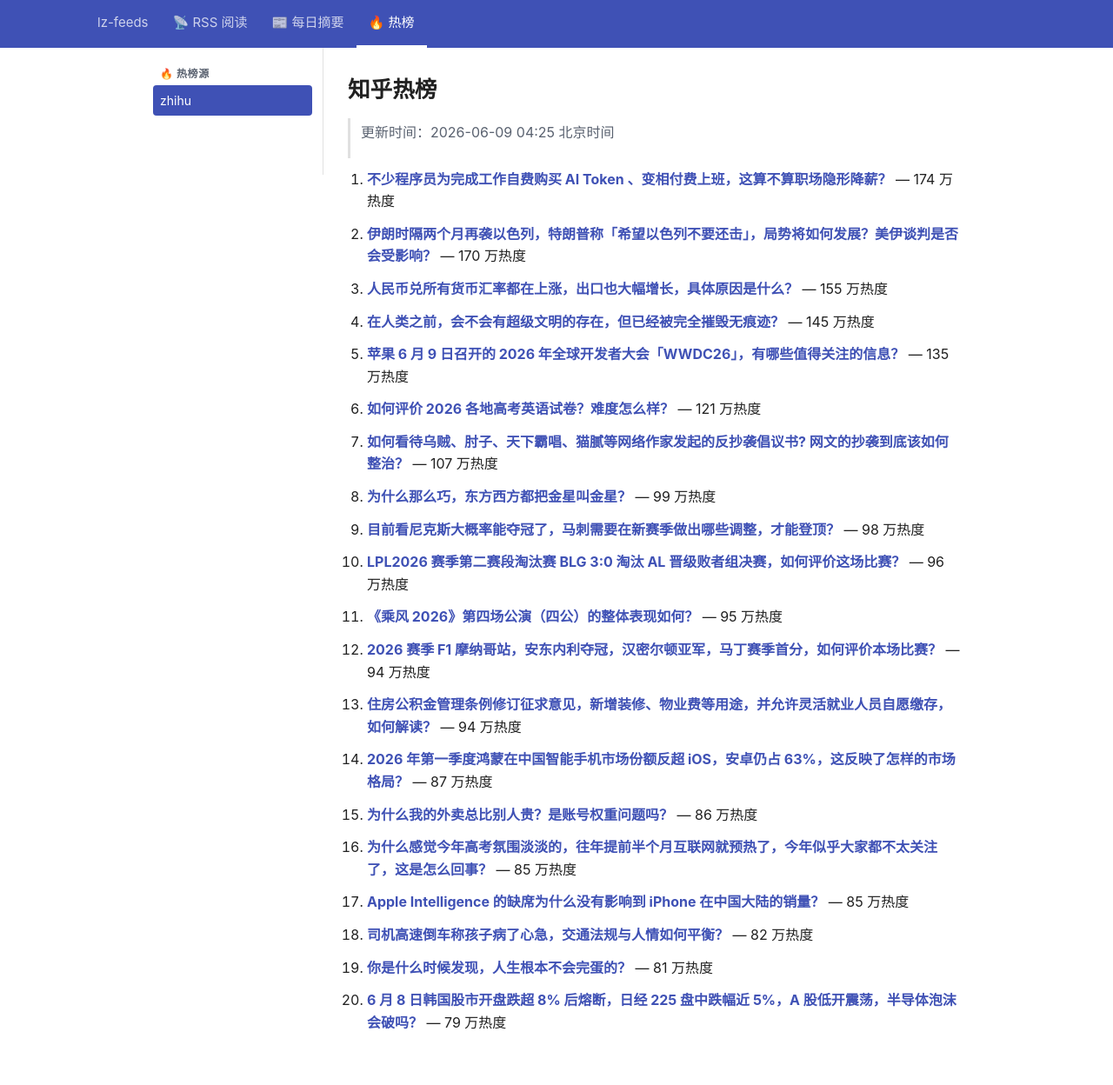
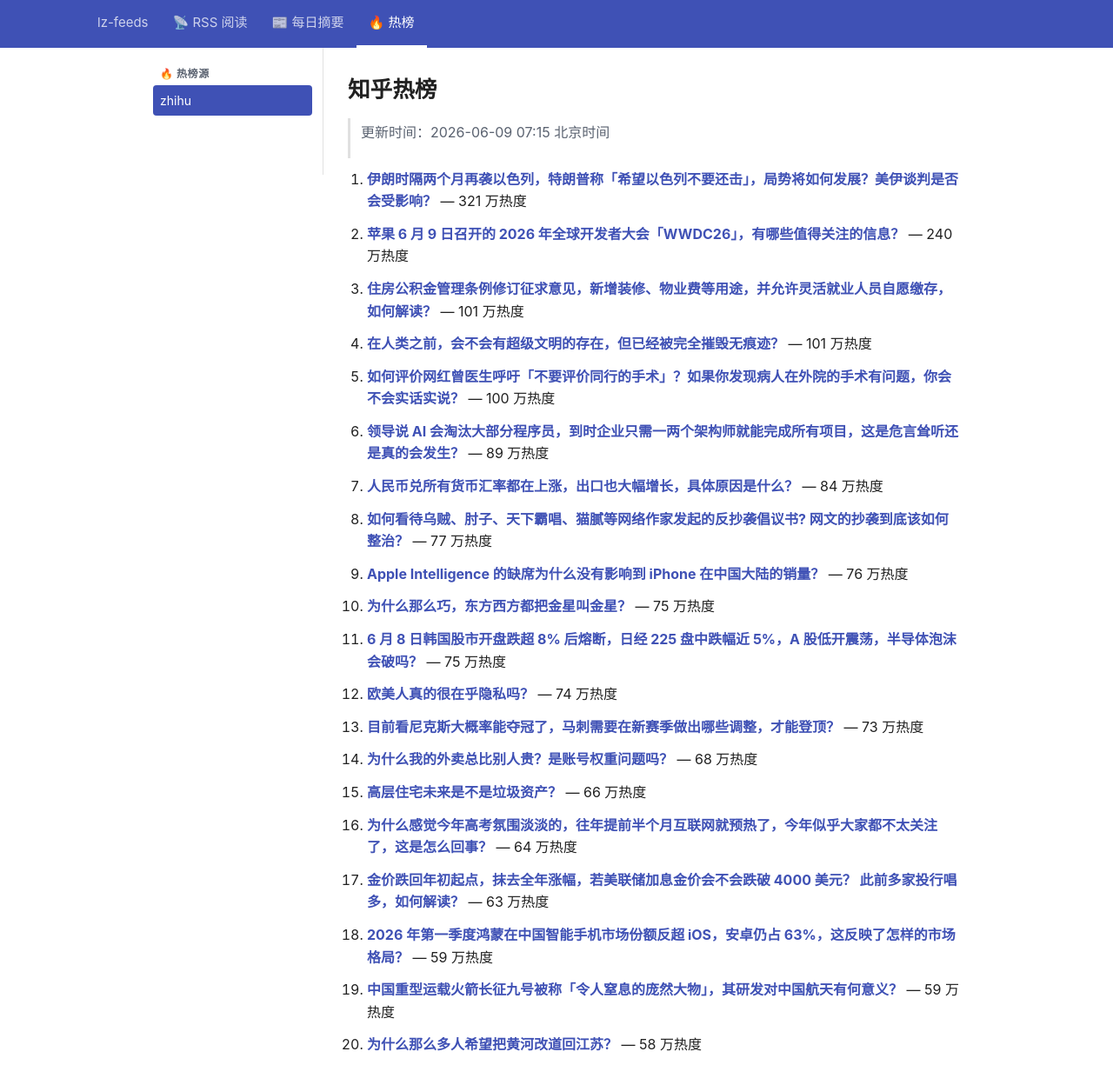
Before and after one commit to lizhang0101/lz-feeds, a Jekyll site: the page built from _hotlist/zhihu.md, in a window 1280 px wide and 1279 px high. Shown: the top 1248 px of the window at 87% size. Built offline with Jekyll 4.4.1, drawn with Linux system fonts in a browser that asks for light colours.

Commit message:
hotlist: 2026-06-08T23:15Z

```diff
--- a/_hotlist/zhihu.md
+++ b/_hotlist/zhihu.md
@@ -1,48 +1,48 @@
 ---
-updated: 2026-06-09 04:25 北京时间
+updated: 2026-06-09 07:15 北京时间
 count: 20
 ---
 
 # 知乎热榜
 
-> 更新时间：2026-06-09 04:25 北京时间
+> 更新时间：2026-06-09 07:15 北京时间
 
-1. **[不少程序员为完成工作自费购买 AI Token 、变相付费上班，这算不算职场隐形降薪？](https://www.zhihu.com/question/2047267736485631665)** — 174 万热度
+1. **[伊朗时隔两个月再袭以色列，特朗普称「希望以色列不要还击」，局势将如何发展？美伊谈判是否会受影响？](https://www.zhihu.com/question/2047287128892224880)** — 321 万热度
 
-2. **[伊朗时隔两个月再袭以色列，特朗普称「希望以色列不要还击」，局势将如何发展？美伊谈判是否会受影响？](https://www.zhihu.com/question/2047287128892224880)** — 170 万热度
+2. **[苹果 6 月 9 日召开的 2026 年全球开发者大会「WWDC26」，有哪些值得关注的信息？](https://www.zhihu.com/question/2047342757354501238)** — 240 万热度
 
-3. **[人民币兑所有货币汇率都在上涨，出口也大幅增长，具体原因是什么？](https://www.zhihu.com/question/2046773452716217677)** — 155 万热度
+3. **[住房公积金管理条例修订征求意见，新增装修、物业费等用途，并允许灵活就业人员自愿缴存，如何解读？](https://www.zhihu.com/question/2046903500739700675)** — 101 万热度
 
-4. **[在人类之前，会不会有超级文明的存在，但已经被完全摧毁无痕迹？](https://www.zhihu.com/question/46444247)** — 145 万热度
+4. **[在人类之前，会不会有超级文明的存在，但已经被完全摧毁无痕迹？](https://www.zhihu.com/question/46444247)** — 101 万热度
 
-5. **[苹果 6 月 9 日召开的 2026 年全球开发者大会「WWDC26」，有哪些值得关注的信息？](https://www.zhihu.com/question/2047342757354501238)** — 135 万热度
+5. **[如何评价网红曾医生呼吁「不要评价同行的手术」？如果你发现病人在外院的手术有问题，你会不会实话实说？](https://www.zhihu.com/question/1965131125862175371)** — 100 万热度
 
-6. **[如何评价 2026 各地高考英语试卷？难度怎么样？](https://www.zhihu.com/question/2047355785714348943)** — 121 万热度
+6. **[领导说 AI 会淘汰大部分程序员，到时企业只需一两个架构师就能完成所有项目，这是危言耸听还是真的会发生？](https://www.zhihu.com/question/2043797160312010091)** — 89 万热度
 
-7. **[如何看待乌贼、肘子、天下霸唱、猫腻等网络作家发起的反抄袭倡议书? 网文的抄袭到底该如何整治？](https://www.zhihu.com/question/2047333025197904792)** — 107 万热度
+7. **[人民币兑所有货币汇率都在上涨，出口也大幅增长，具体原因是什么？](https://www.zhihu.com/question/2046773452716217677)** — 84 万热度
 
-8. **[为什么那么巧，东方西方都把金星叫金星？](https://www.zhihu.com/question/2046056404985844389)** — 99 万热度
+8. **[如何看待乌贼、肘子、天下霸唱、猫腻等网络作家发起的反抄袭倡议书? 网文的抄袭到底该如何整治？](https://www.zhihu.com/question/2047333025197904792)** — 77 万热度
 
-9. **[目前看尼克斯大概率能夺冠了，马刺需要在新赛季做出哪些调整，才能登顶？](https://www.zhihu.com/question/2047001837572830569)** — 98 万热度
+9. **[Apple Intelligence 的缺席为什么没有影响到 iPhone 在中国大陆的销量？](https://www.zhihu.com/question/2047276644910552070)** — 76 万热度
 
-10. **[LPL2026 赛季第二赛段淘汰赛 BLG 3:0 淘汰 AL 晋级败者组决赛，如何评价这场比赛？](https://www.zhihu.com/question/2047349350607610662)** — 96 万热度
+10. **[为什么那么巧，东方西方都把金星叫金星？](https://www.zhihu.com/question/2046056404985844389)** — 75 万热度
 
-11. **[《乘风 2026》第四场公演（四公）的整体表现如何？](https://www.zhihu.com/question/2046354675742643008)** — 95 万热度
+11. **[6 月 8 日韩国股市开盘跌超 8% 后熔断，日经 225 盘中跌幅近 5%，A 股低开震荡，半导体泡沫会破吗？](https://www.zhihu.com/question/2047250872799908693)** — 75 万热度
 
-12. **[2026 赛季 F1 摩纳哥站，安东内利夺冠，汉密尔顿亚军，马丁赛季首分，如何评价本场比赛？](https://www.zhihu.com/question/2047208104203400484)** — 94 万热度
+12. **[欧美人真的很在乎隐私吗？](https://www.zhihu.com/question/655381910)** — 74 万热度
 
-13. **[住房公积金管理条例修订征求意见，新增装修、物业费等用途，并允许灵活就业人员自愿缴存，如何解读？](https://www.zhihu.com/question/2046903500739700675)** — 94 万热度
+13. **[目前看尼克斯大概率能夺冠了，马刺需要在新赛季做出哪些调整，才能登顶？](https://www.zhihu.com/question/2047001837572830569)** — 73 万热度
 
-14. **[2026 年第一季度鸿蒙在中国智能手机市场份额反超 iOS，安卓仍占 63%，这反映了怎样的市场格局？](https://www.zhihu.com/question/2044003133102232324)** — 87 万热度
+14. **[为什么我的外卖总比别人贵？是账号权重问题吗？](https://www.zhihu.com/question/2046542489666990525)** — 68 万热度
 
-15. **[为什么我的外卖总比别人贵？是账号权重问题吗？](https://www.zhihu.com/question/2046542489666990525)** — 86 万热度
+15. **[高层住宅未来是不是垃圾资产？](https://www.zhihu.com/question/1970866161697690581)** — 66 万热度
 
-16. **[为什么感觉今年高考氛围淡淡的，往年提前半个月互联网就预热了，今年似乎大家都不太关注了，这是怎么回事？](https://www.zhihu.com/question/2046272383623881620)** — 85 万热度
+16. **[为什么感觉今年高考氛围淡淡的，往年提前半个月互联网就预热了，今年似乎大家都不太关注了，这是怎么回事？](https://www.zhihu.com/question/2046272383623881620)** — 64 万热度
 
-17. **[Apple Intelligence 的缺席为什么没有影响到 iPhone 在中国大陆的销量？](https://www.zhihu.com/question/2047276644910552070)** — 85 万热度
+17. **[金价跌回年初起点，抹去全年涨幅，若美联储加息金价会不会跌破 4000 美元？ 此前多家投行唱多，如何解读？](https://www.zhihu.com/question/2046542725336584487)** — 63 万热度
 
-18. **[司机高速倒车称孩子病了心急，交通法规与人情如何平衡？](https://www.zhihu.com/question/2046846004071346926)** — 82 万热度
+18. **[2026 年第一季度鸿蒙在中国智能手机市场份额反超 iOS，安卓仍占 63%，这反映了怎样的市场格局？](https://www.zhihu.com/question/2044003133102232324)** — 59 万热度
 
-19. **[你是什么时候发现，人生根本不会完蛋的？](https://www.zhihu.com/question/2047322812906301433)** — 81 万热度
+19. **[中国重型运载火箭长征九号被称「令人窒息的庞然大物」，其研发对中国航天有何意义？](https://www.zhihu.com/question/2047030721127224279)** — 59 万热度
 
-20. **[6 月 8 日韩国股市开盘跌超 8% 后熔断，日经 225 盘中跌幅近 5%，A 股低开震荡，半导体泡沫会破吗？](https://www.zhihu.com/question/2047250872799908693)** — 79 万热度
+20. **[为什么那么多人希望把黄河改道回江苏？](https://www.zhihu.com/question/2046204382153271278)** — 58 万热度
```
